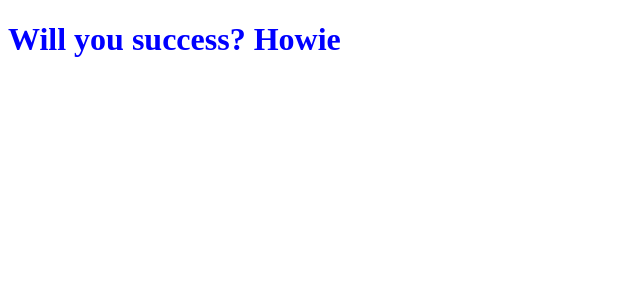
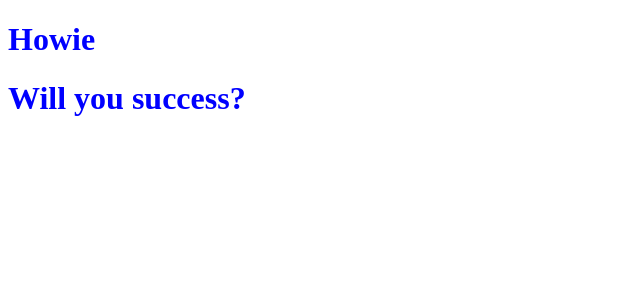
Before and after one commit to Howie-G/Howie_Blogs, a React app: page / in a window 1280 px wide. Shown: the top 300 px of the page, without its empty margins (0-640 px from the left). Built offline with nearby package versions, Linux system fonts and the light colour scheme; the HTML template or start-up script is replaced by a standard one.

Commit message:
auto deploy test2

```diff
--- a/src/App.js
+++ b/src/App.js
@@ -5,7 +5,8 @@ function App() {
     <>
       <div className="App">
         <header className="App-header">
-          <h1>Will you success? Howie</h1>
+          <h1>Howie</h1>
+          <h1>Will you success? </h1>
         </header>
       </div>
     </>
```
